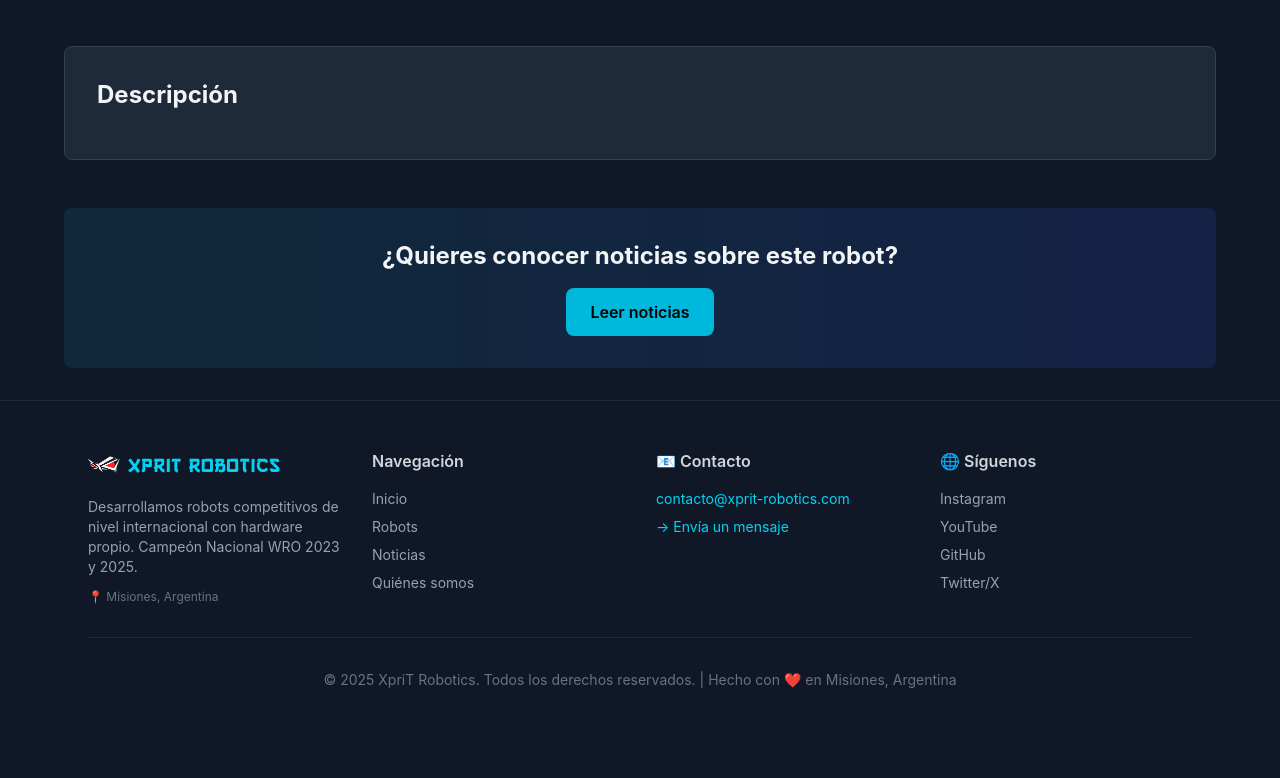
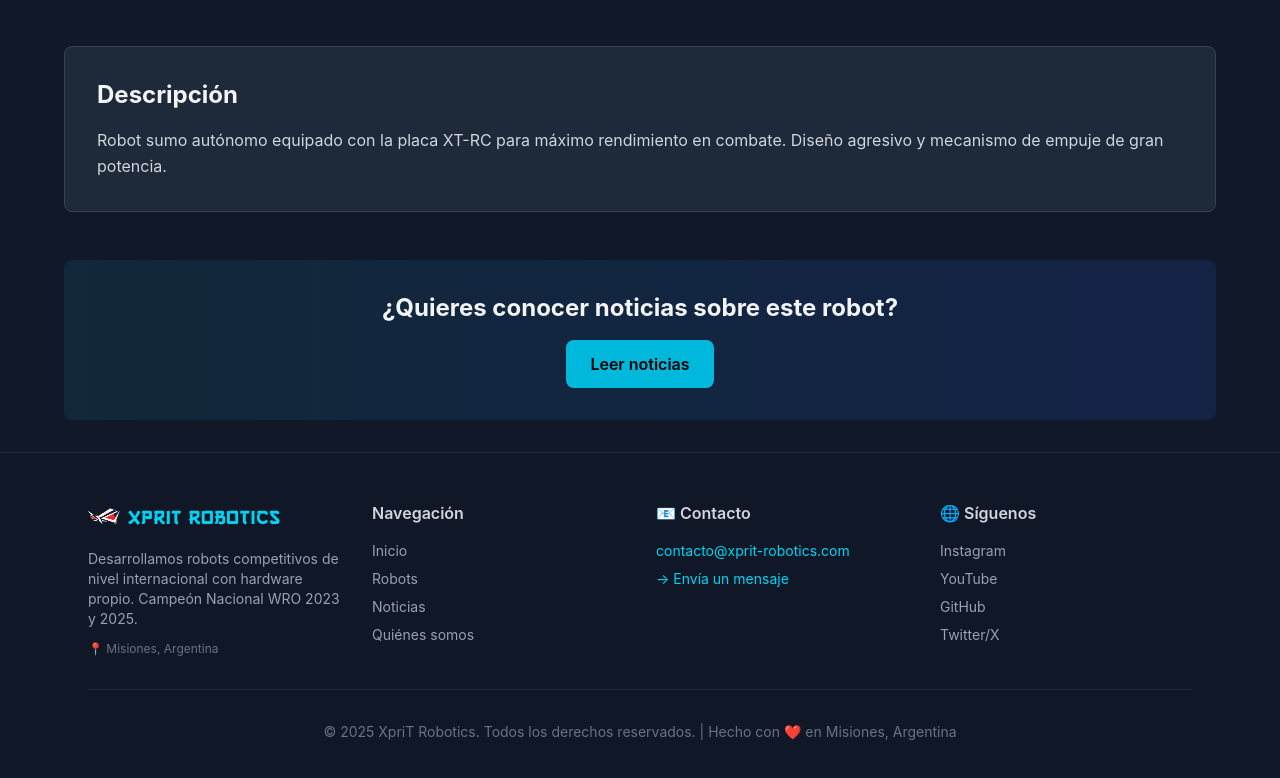
Before and after one commit to FranJx/xprit-site, a Next.js app: page /robots/predator-xt in a window 1280 px wide. Shown: the part 875-1653 px from the top of the page. Before the commit the page ends 1613 px from the top, so only its background shows below. Built offline with nearby package versions, Linux system fonts and the light colour scheme; a web font is replaced by a local one.

Commit message:
Arreglar undefined en specs y fullDescription

```diff
--- a/pages/robots/[slug].tsx
+++ b/pages/robots/[slug].tsx
@@ -56,7 +56,7 @@ export default function RobotPage({ robot }: { robot: RobotData }) {
               <div className="bg-gray-800 p-6 rounded-lg border border-gray-700 mb-6">
                 <h3 className="text-xl font-semibold mb-4">Especificaciones</h3>
                 <div className="space-y-3">
-                  {robot.specs.map((s) => (
+                  {(robot.specs || []).map((s) => (
                     <div key={s.label} className="flex justify-between border-b border-gray-700 pb-2">
                       <span className="text-gray-400">{s.label}</span>
                       <span className="font-semibold text-white">{s.value}</span>
@@ -79,7 +79,7 @@ export default function RobotPage({ robot }: { robot: RobotData }) {
           {/* Descripción completa */}
           <div className="mt-12 bg-gray-800 p-8 rounded-lg border border-gray-700">
             <h2 className="text-2xl font-bold mb-4">Descripción</h2>
-            <p className="text-gray-300 leading-relaxed whitespace-pre-wrap">{robot.fullDescription}</p>
+            <p className="text-gray-300 leading-relaxed whitespace-pre-wrap">{robot.fullDescription || robot.description}</p>
           </div>
 
           {/* Proyecto relacionado */}
```
